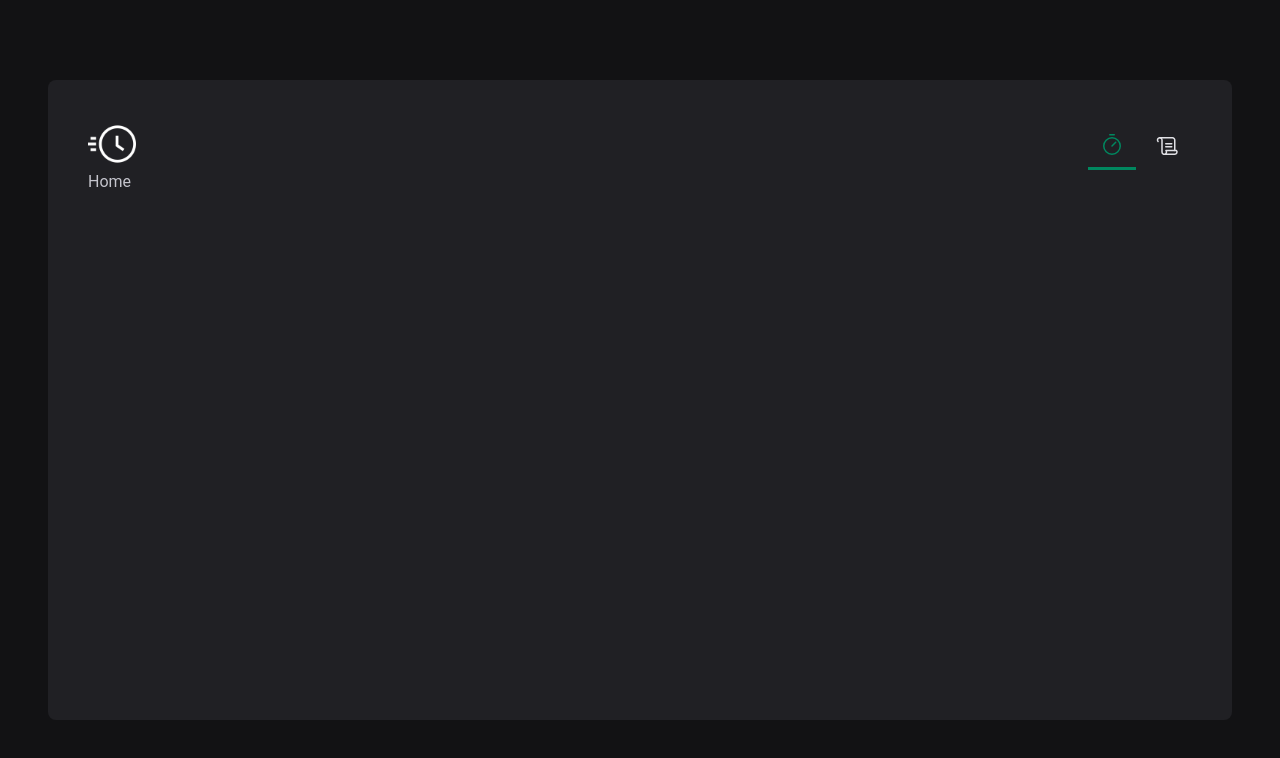
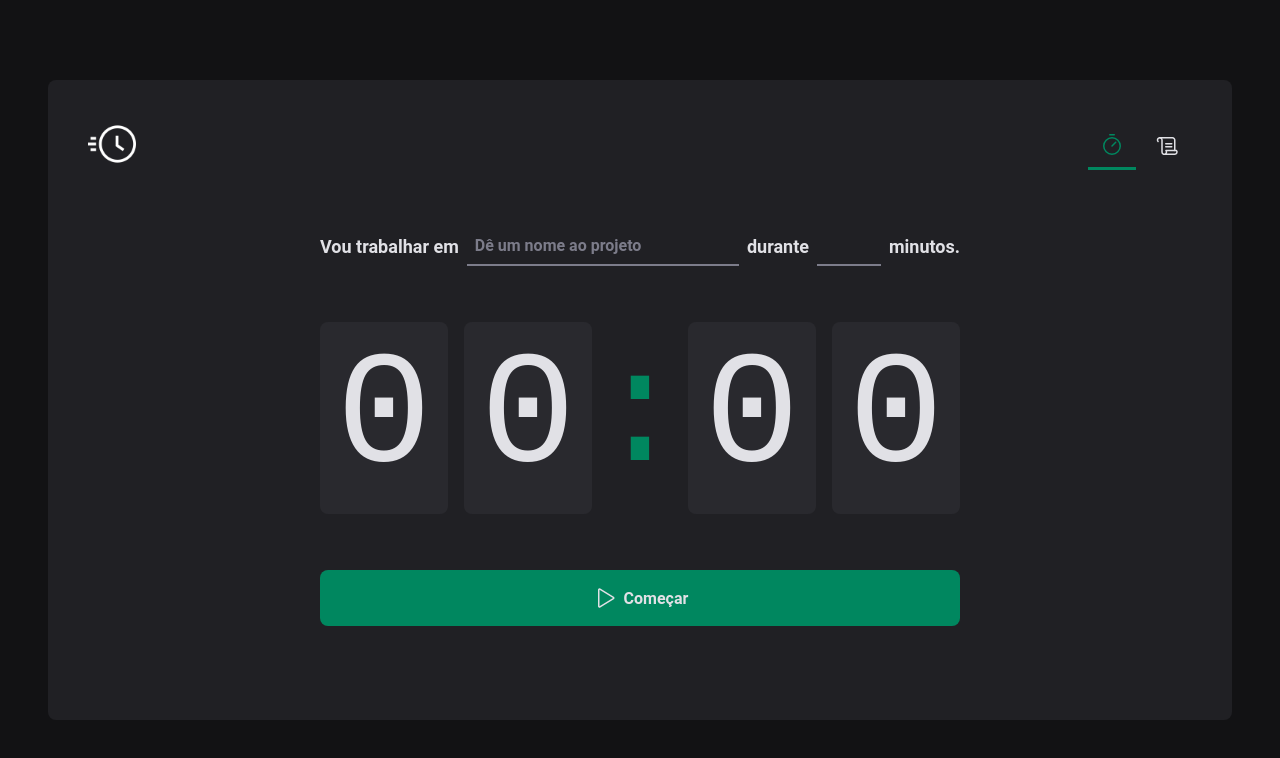
Before and after one commit to pedro-soares-nogueira/pomo-pro, a React (Vite) app: page / in a window 1280 px wide. Shown: the top 758 px of the page. Built offline with nearby package versions, Linux system fonts and the light colour scheme.

Commit message:
styling: home page

```diff
--- a/src/pages/Home.tsx
+++ /dev/null
@@ -1,5 +0,0 @@
-const Home = () => {
-  return <div>Home</div>
-}
-
-export default Home
--- /dev/null
+++ b/src/pages/Home/index.tsx
@@ -0,0 +1,43 @@
+import { Play } from 'phosphor-react'
+import {
+  HomeContainer,
+  FormContainer,
+  CountdownContainer,
+  Separator,
+  StartCountdownButton,
+  MinutesAmountInput,
+  TaskInput,
+} from './style'
+
+const Home = () => {
+  return (
+    <HomeContainer>
+      <form>
+        <FormContainer>
+          <label htmlFor="task">Vou trabalhar em</label>
+          <TaskInput id="task" placeholder="Dê um nome ao projeto" />
+
+          <label htmlFor="minutesAmount">durante</label>
+          <MinutesAmountInput type="number" id="minutesAmount" step={5} />
+
+          <span>minutos.</span>
+        </FormContainer>
+
+        <CountdownContainer>
+          <span>0</span>
+          <span>0</span>
+          <Separator>:</Separator>
+          <span>0</span>
+          <span>0</span>
+        </CountdownContainer>
+
+        <StartCountdownButton type="submit">
+          <Play size={24} />
+          Começar
+        </StartCountdownButton>
+      </form>
+    </HomeContainer>
+  )
+}
+
+export default Home
--- /dev/null
+++ b/src/pages/Home/style.ts
@@ -0,0 +1,96 @@
+import styled from 'styled-components'
+
+export const HomeContainer = styled.main`
+  flex: 1;
+  display: flex;
+  flex-direction: column;
+  align-items: center;
+  justify-content: center;
+  form {
+    display: flex;
+    flex-direction: column;
+    align-items: center;
+    gap: 3.5rem;
+  }
+`
+
+export const FormContainer = styled.div`
+  width: 100%;
+  display: flex;
+  align-items: center;
+  justify-content: center;
+  gap: 0.5rem;
+  color: ${(props) => props.theme['gray-100']};
+  font-size: 1.125rem;
+  font-weight: bold;
+  flex-wrap: wrap;
+`
+
+export const CountdownContainer = styled.div`
+  font-family: 'Roboto Mono', monospace;
+  font-size: 10rem;
+  line-height: 8rem;
+  color: ${(props) => props.theme['gray-100']};
+  display: flex;
+  gap: 1rem;
+  span {
+    background: ${(props) => props.theme['gray-700']};
+    padding: 2rem 1rem;
+    border-radius: 8px;
+  }
+`
+export const Separator = styled.div`
+  padding: 2rem 0;
+  color: ${(props) => props.theme['green-500']};
+  width: 4rem;
+  overflow: hidden;
+  display: flex;
+  justify-content: center;
+`
+export const StartCountdownButton = styled.button`
+  width: 100%;
+  border: 0;
+  padding: 1rem;
+  border-radius: 8px;
+  display: flex;
+  align-items: center;
+  justify-content: center;
+  gap: 0.5rem;
+  font-weight: bold;
+  cursor: pointer;
+  background: ${(props) => props.theme['green-500']};
+  color: ${(props) => props.theme['gray-100']};
+  &:disabled {
+    opacity: 0.7;
+    cursor: not-allowed;
+  }
+  &:not(:disabled):hover {
+    background: ${(props) => props.theme['green-700']};
+  }
+`
+
+const BaseInput = styled.input`
+  background: transparent;
+  height: 2.5rem;
+  border: 0;
+  border-bottom: 2px solid ${(props) => props.theme['gray-500']};
+  font-weight: bold;
+  font-size: 1rem;
+  padding: 0 0.5rem;
+  color: ${(props) => props.theme['gray-100']};
+  &:focus {
+    box-shadow: none;
+    border-color: ${(props) => props.theme['green-500']};
+  }
+  &::placeholder {
+    color: ${(props) => props.theme['gray-500']};
+  }
+`
+
+export const TaskInput = styled(BaseInput)`
+  flex: 1;
+`
+
+export const MinutesAmountInput = styled(BaseInput)`
+  width: 4rem;
+`
--- a/src/styles/global.ts
+++ b/src/styles/global.ts
@@ -9,6 +9,7 @@
   body {
     background: ${(props) => props.theme['gray-900']};
     color: ${(props) => props.theme['gray-300']};
+    -webkit-font-smoothing: antialiased;
   }
 
    body, input, textarea, button {
```
Also changed, not shown: src/pages/History/index.tsx (renamed from src/pages/History.tsx).
